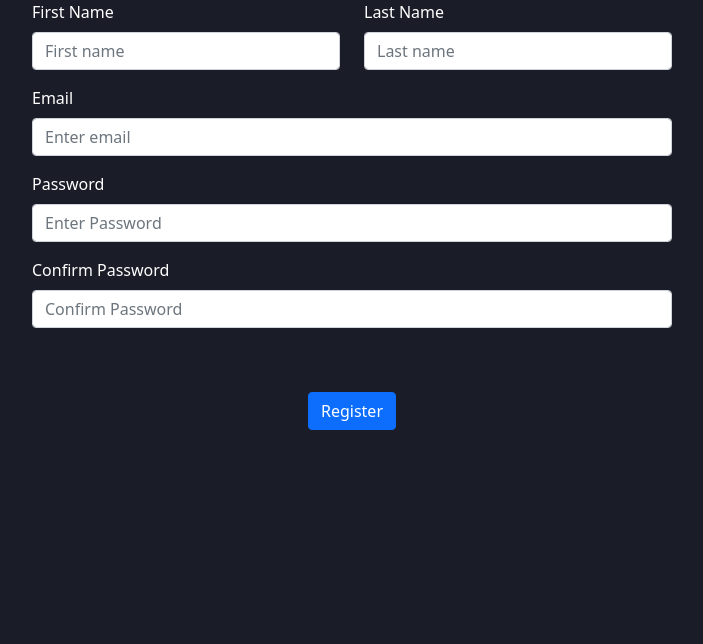
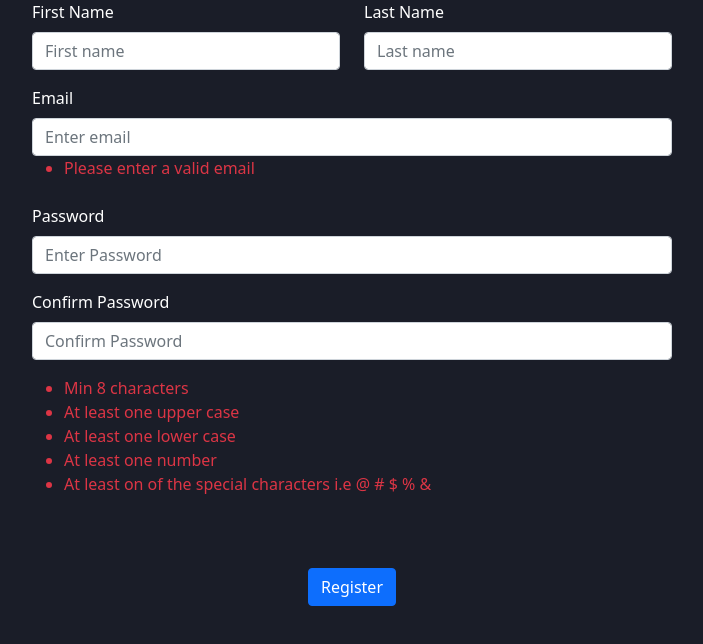
Before and after one commit to theMVPshop/flipcards, a React (Create React App) app: page /signup in a window 1280 px wide. Shown: the top 644 px of the page, without its empty margins (288-991 px from the left). Built offline with nearby package versions, Linux system fonts and the light colour scheme.

Commit message:
signup check for errors

```diff
--- a/src/Components/CreateCards.js
+++ b/src/Components/CreateCards.js
@@ -56,9 +56,9 @@ const CreateCards = () => {
           <Form.Group as={Col} controlId="formGridSchool">
             <Form.Control placeholder="School" value={school} onChange={(e) => setSchool(e.target.value)} />
           </Form.Group>
-          <Form.Group as={Col} controlId="formGridCourse">
+          {/* <Form.Group as={Col} controlId="formGridCourse">
             <Form.Control placeholder="Course" value={course} onChange={(e) => setCourse(e.target.value)} />
-          </Form.Group>
+          </Form.Group> */}
         </Row>
         <br />
         <br />
--- a/src/Components/SignUp.js
+++ b/src/Components/SignUp.js
@@ -25,11 +25,15 @@ const passVerificationError = {
   confirmPass: false,
 };
 
+const emailVerificationError = {
+  hasSymbols: false,
+}
 
 const SignUp = (props) => {
     const [validated, setValidated] = useState(false);
     const [newUser, setNewUser] = useState(initialState);
     const [passwordError, setPasswordError] = useState(passVerificationError);
+    const [emailError, setEmailError] = useState(emailVerificationError);
     let navigate = useNavigate();
     useEffect(() => {}, [newUser])
     // const navigate = useNavigate();
@@ -48,6 +52,15 @@ const SignUp = (props) => {
   const handleChange = (e) => {
     const {name, value} = e.target;
     setNewUser({...newUser, [name]: value});
+
+    if(name === "email") {
+      const hasSymbols = /[@,.]/.test(value);
+
+      setEmailError({
+        ...emailError,
+        hasSymbols
+      })
+    }
 
     if (name === "password") {
       const isLenthy = value.length > 8;
@@ -89,12 +102,11 @@ const SignUp = (props) => {
       address,
       password,
     };
-    // const form = event.currentTarget;
-    // const { firstName, lastName,  email, password } = newUser;
-    // if (form.checkValidity() === false) {
-    //   event.preventDefault();
-    //   event.stopPropagation();
-    // }
+    const form = e.currentTarget;
+    if (form.checkValidity() === false) {
+      e.preventDefault();
+      e.stopPropagation();
+    }
 
     setValidated(true);
     navigate('/')
@@ -123,9 +135,12 @@ const SignUp = (props) => {
                     <Form.Group className="mb-3" controlId="formGridEmail">
                         <Form.Label>Email</Form.Label>
                         <Form.Control required type="email" name="email" value={newUser.email} onChange={handleChange} placeholder="Enter email" />
-                        <Form.Control.Feedback type="invalid">
-              Please enter your email.
-            </Form.Control.Feedback>
+                        <ul className="mb-4">
+                   <li
+                className={
+                  emailError.hasSymbols ? "text-success" : "text-danger"
+                }
+              >Please enter a valid email</li> </ul>
                     </Form.Group>
 
                     <Form.Group className="mb-3" controlId="formGridPassword">
@@ -147,7 +162,7 @@ const SignUp = (props) => {
               Please enter your password.
             </Form.Control.Feedback>
                     </Form.Group>
-                    {/* <ul className="mb-4">
+                   <ul className="mb-4">
               <li
                 className={
                   passwordError.isLenthy ? "text-success" : "text-danger"
@@ -183,7 +198,7 @@ const SignUp = (props) => {
               >
                 At least on of the special characters i.e @ # $ % &{" "}
               </li>
-            </ul> */}
+            </ul>
                     <div class="text-center">
                         {/* <Link class="btn btn-info" role="button">Link Button</Link> */}
                     <Button className="mt-5" variant="primary" type="submit" >
```
